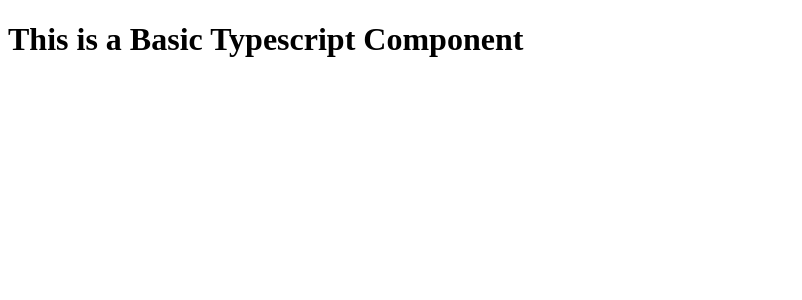
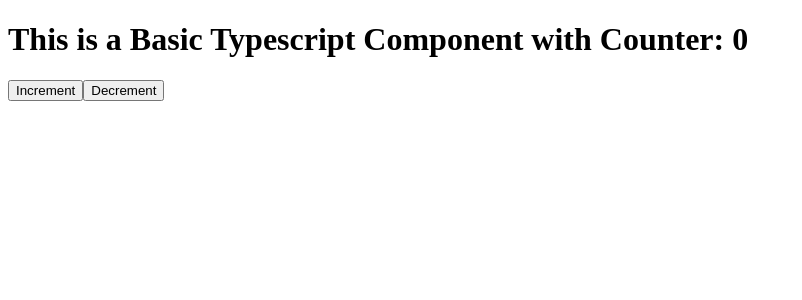
Before and after one commit to CodePointSoftware/ReactTypescriptBiolerplate, a React app: page / in a window 1280 px wide. Shown: the top 300 px of the page, without its empty margins (0-802 px from the left). Built offline with nearby package versions, Linux system fonts and the light colour scheme; the HTML template or start-up script is replaced by a standard one.

Commit message:
adding simple component

```diff
--- a/package.json
+++ b/package.json
@@ -44,6 +44,7 @@
         "enzyme": "^3.9.0",
         "enzyme-adapter-react-16": "^1.13.1",
         "eslint": "^5.16.0",
+        "eslint-plugin-prettier": "^3.1.0",
         "html-webpack-plugin": "^3.2.0",
         "husky": "^2.3.0",
         "jest": "^24.8.0",
@@ -68,7 +69,7 @@
         "start": "webpack-dev-server --hot --inline --host 0.0.0.0 --config ./webpack.config.js --mode development",
         "dev:build-js": "webpack --config ./webpack.config.js --mode development",
         "prod:build-js": "webpack --config ./webpack.config.js --mode production",
-        "prettier:fix": "./node_modules/.bin/prettier './src/**/*.js' --write"
+        "prettier:fix": "./node_modules/.bin/prettier './src/**/*.ts' --write"
     },
     "repository": {
         "type": "git",
--- a/src/components/App.tsx
+++ b/src/components/App.tsx
@@ -1,9 +1,25 @@
-import React from 'react';
+import React, { useState } from 'react';
 
-class App extends React.Component<{}, {}> {
-    render() {
-        return <h1>This is a Basic Typescript Component</h1>;
-    }
-}
+type Props = {
+    title?: string;
+    initialValue?: number;
+};
+
+const App: React.FunctionComponent<Props> = ({ title = 'Counter', initialValue = 0 }) => {
+    const [counter, setCounter] = useState(initialValue);
+
+    const increment = () => setCounter(counter + 1);
+    const decrement = () => setCounter(counter - 1);
+
+    return (
+        <>
+            <h1>
+                This is a Basic Typescript Component with {title}: {counter}
+            </h1>
+            <button onClick={increment}>Increment</button>
+            <button onClick={decrement}>Decrement</button>
+        </>
+    );
+};
 
 export default App;
```
Also changed, not shown: 1 other file (tests, documents, lock files or other folders).
